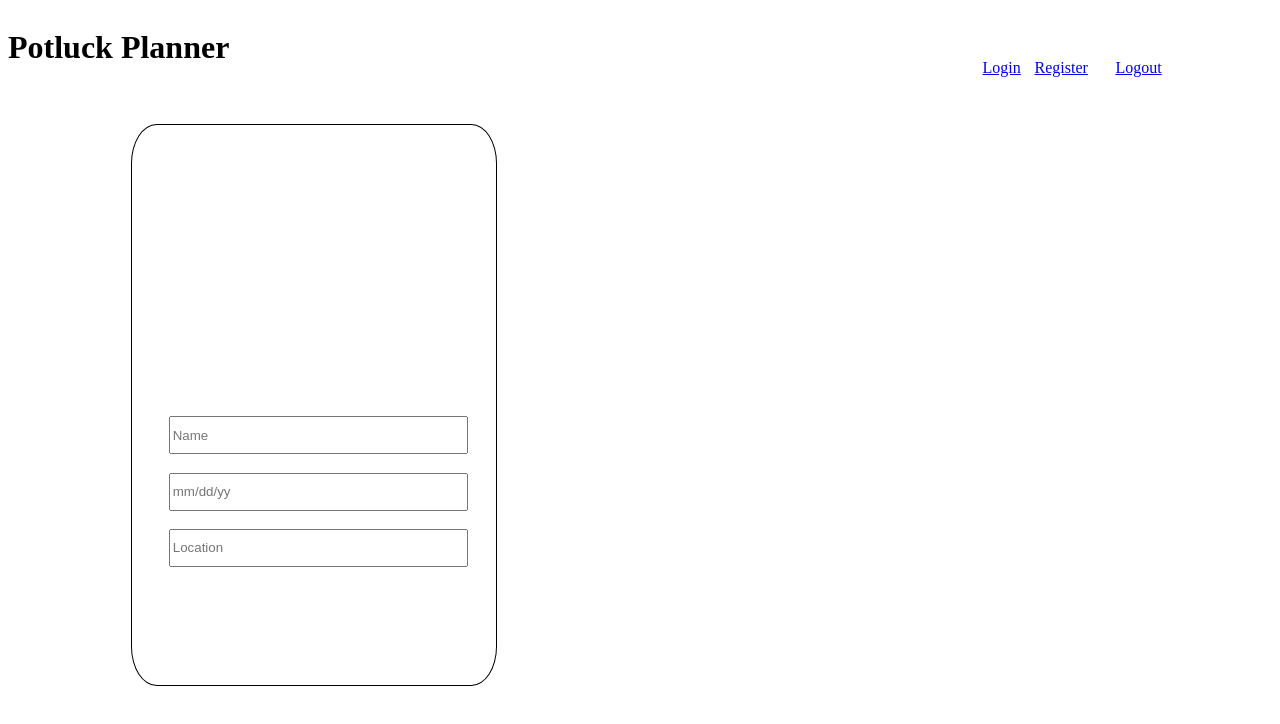
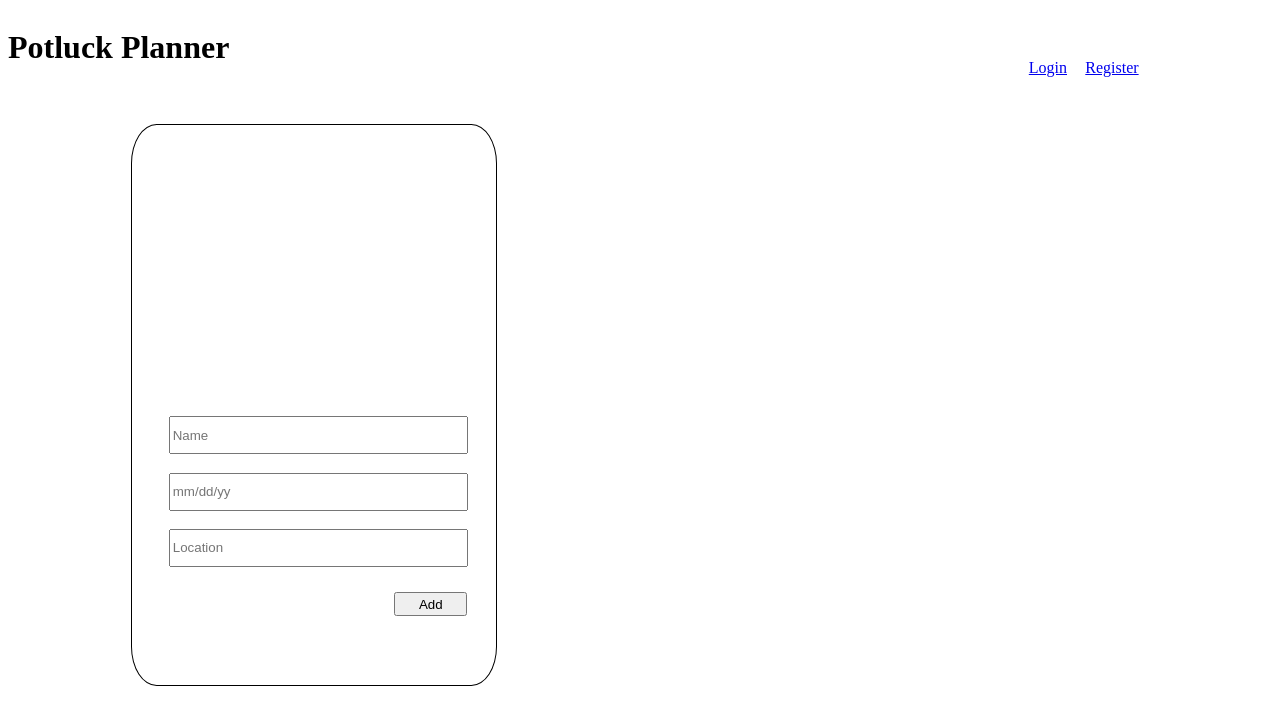
Before and after one commit to Potluck-build/Front-end, a React (Create React App) app in the folder potluck/: page /dashboard in a window 1280 px wide. Shown: the top 724 px of the page. Built offline with nearby package versions, Linux system fonts and the light colour scheme; no server answers.

Commit message:
logout done

```diff
--- a/potluck/src/App.css
+++ b/potluck/src/App.css
@@ -11,15 +11,15 @@
 }
 
 .login-link {
-  margin-right: 10%;
+  margin-right: 20%;
 }
 
 .logout-link {
-  margin-left: 10%;
+  margin-left: 12%;
 }
 
 .register-link {
-  margin-right: 10%;
+  margin-right: 15%;
 }
 
 .dashboard-link {
@@ -63,3 +63,10 @@ input {
 .date {
   margin-bottom: 5%;
 }
+
+.add {
+  width: 20%;
+  height: 3vh;
+  margin-left: 72%;
+  margin-top: 7%;
+}
--- a/potluck/src/App.js
+++ b/potluck/src/App.js
@@ -1,7 +1,6 @@
 import "./App.css";
 import { Route, Routes } from "react-router-dom";
 import Dashboard from "./components/Dashboard";
-import Logout from "./components/Logout";
 import Login from "./components/Login";
 import Register from "./components/Register";
 import Header from "./components/Header";
@@ -44,7 +43,7 @@ const App = () => {
   const [formErrors, setFormErrors] = useState(initialFormErrors);
   const [disabled, setDisabled] = useState(initialDisabled);
 
-  const [isLoggedIn, setIsLoggedIn] = useState(localStorage.getItem("token"));
+  const [loggedIn, setLoggedIn] = useState(localStorage.getItem("token"));
 
   //////////////// HELPERS ////////////////
   //////////////// HELPERS ////////////////
@@ -116,7 +115,7 @@ const App = () => {
 
   return (
     <AppContainer>
-      <Header />
+      <Header loggedIn={loggedIn} setLoggedIn={setLoggedIn} />
       <RouteContainer>
         <Routes>
           <Route
@@ -127,6 +126,7 @@ const App = () => {
                 submit={formSubmit}
                 errors={formErrors}
                 change={inputChange}
+                setLoggedIn={setLoggedIn}
               />
             }
           />
@@ -138,8 +138,8 @@ const App = () => {
                 submit={formSubmit}
                 errors={formErrors}
                 change={inputChange}
-                isLoggedIn={isLoggedIn}
-                setIsLoggedIn={setIsLoggedIn}
+                loggedIn={loggedIn}
+                setLoggedIn={setLoggedIn}
               />
             }
           />
@@ -155,7 +155,6 @@ const App = () => {
               />
             }
           />
-          <Route path='/logout' element={<Logout />} />
           <Route path='/dashboard' element={<Dashboard />} />
           <Route path='/add-food' element={<AddFood />} />
         </Routes>
--- a/potluck/src/components/Dashboard.js
+++ b/potluck/src/components/Dashboard.js
@@ -13,7 +13,6 @@ const Dashboard = () => {
       ...addEvent,
       [e.target.name]: e.target.value,
     });
-    console.log(addEvent);
   };
 
   return (
@@ -49,6 +48,7 @@ const Dashboard = () => {
             value={addEvent.location}
           />
         </label>
+        <button className='add'>Add</button>
       </div>
     </div>
   );
--- a/potluck/src/components/Header.js
+++ b/potluck/src/components/Header.js
@@ -3,10 +3,11 @@ import { Link, useNavigate } from "react-router-dom";
 import styled from "styled-components";
 
 const Header = (props) => {
-  const { isLoggedIn } = props;
+  const { loggedIn, setLoggedIn } = props;
   const nav = useNavigate();
 
   const handleLogout = () => {
+    setLoggedIn(localStorage.getItem("token"));
     localStorage.removeItem("token");
     nav("/");
   };
@@ -15,27 +16,27 @@ const Header = (props) => {
     <HeadContainer className='header'>
       <h1>Potluck Planner</h1>
       <LinkContainer className='links'>
-        {!isLoggedIn && (
+        {!loggedIn && (
           <Link className='login-link' to='/'>
             Login
           </Link>
         )}
-        {!isLoggedIn && (
+        {!loggedIn && (
           <Link className='register-link' to='/register'>
             Register
           </Link>
         )}
-        {isLoggedIn && (
+        {loggedIn && (
           <Link className='dashboard-link' to='/dashboard'>
             Dashboard
           </Link>
         )}
-        {isLoggedIn && (
+        {loggedIn && (
           <Link className='invite-link' to='/invite'>
             Invite
           </Link>
         )}
-        {!isLoggedIn && (
+        {loggedIn && (
           <Link onClick={handleLogout} className='logout-link' to='/'>
             Logout
           </Link>
--- a/potluck/src/components/Login.js
+++ b/potluck/src/components/Login.js
@@ -1,4 +1,4 @@
-import React, { useState } from "react";
+import React, { useState, useEffect } from "react";
 import axiosWithAuth from "../utils/axiosWithAuth";
 import { Navigate, useNavigate } from "react-router-dom";
 
@@ -17,6 +17,7 @@ const Login = (props) => {
     axiosWithAuth()
       .post("/api/users/login", login)
       .then((res) => {
+        props.setLoggedIn(localStorage.getItem("token"));
         localStorage.setItem("token", res.data.token);
         nav("/dashboard");
       })
@@ -32,7 +33,6 @@ const Login = (props) => {
       ...login,
       [e.target.name]: e.target.value,
     });
-    console.log(login);
   };
 
   return (
--- a/potluck/src/components/Logout.js
+++ /dev/null
@@ -1,7 +0,0 @@
-import React from "react";
-
-const Logout = () => {
-  return <div></div>;
-};
-
-export default Logout;
```
